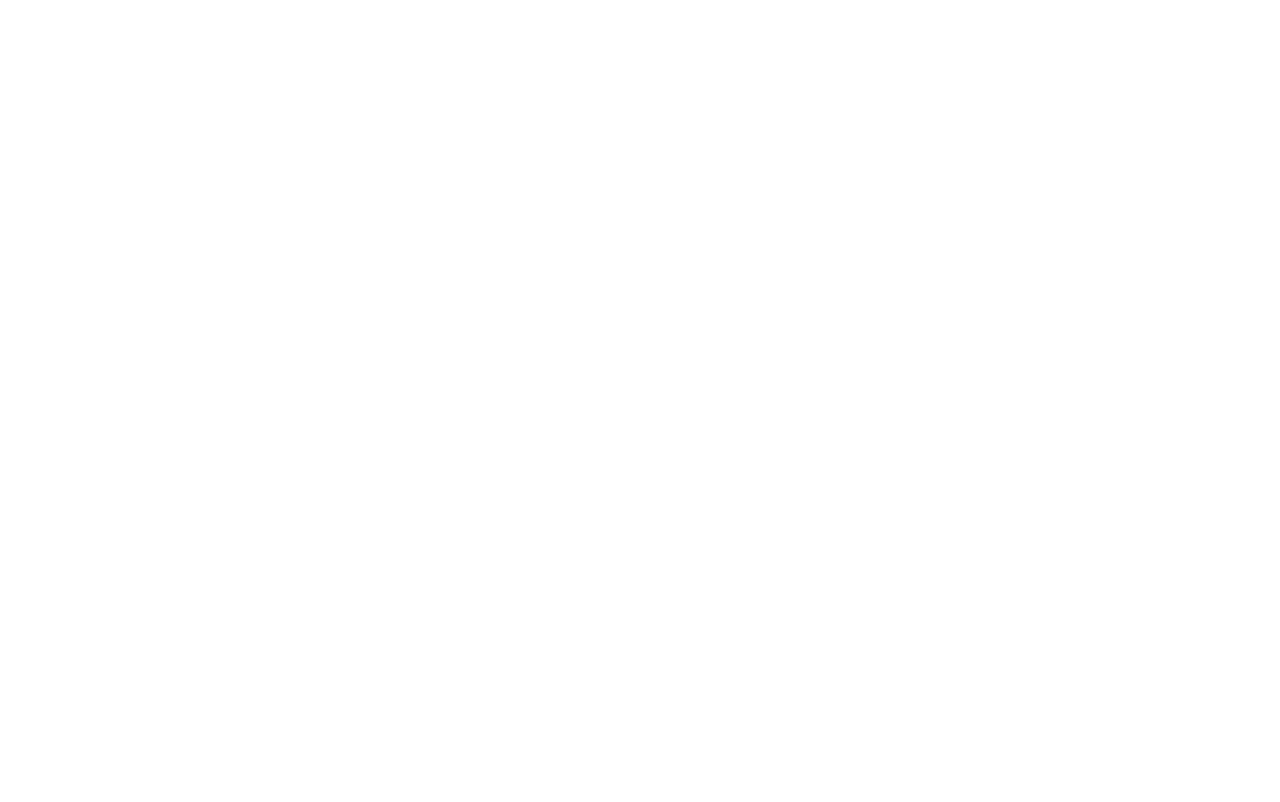
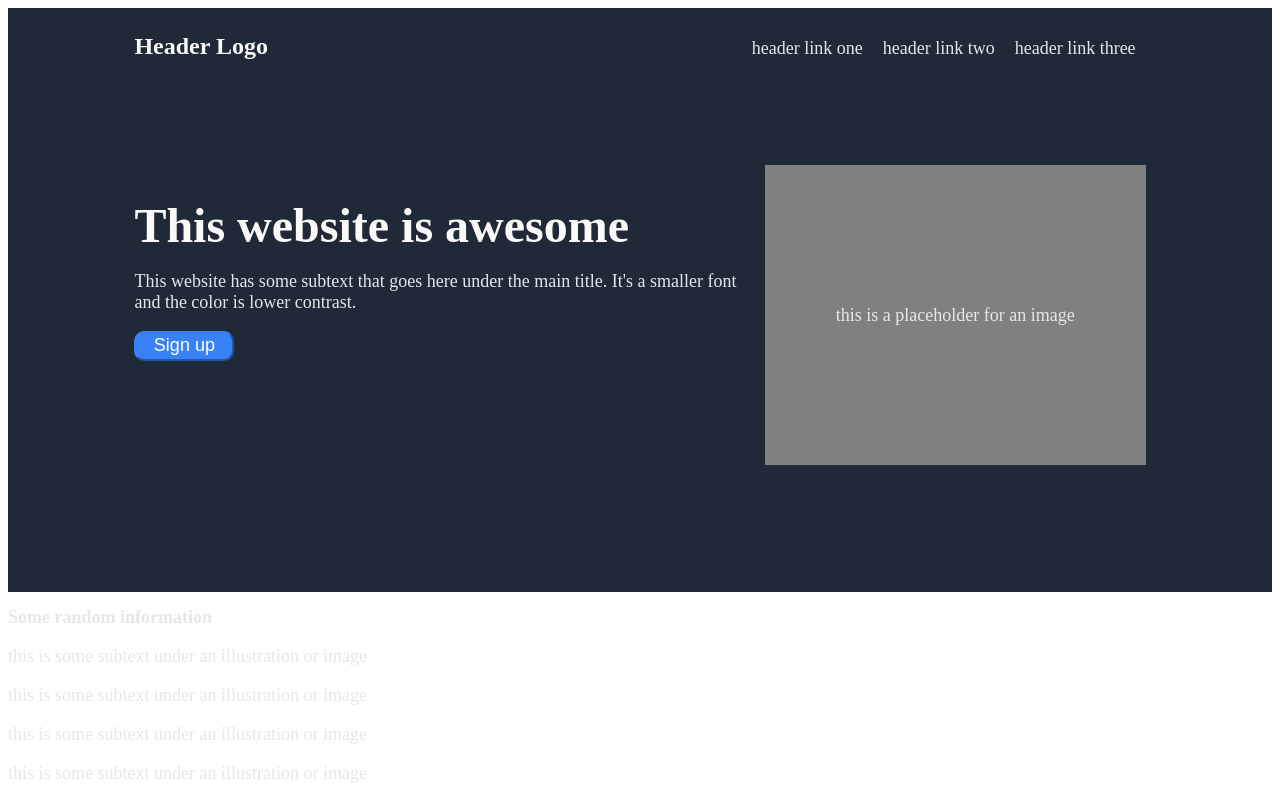
Before and after one commit to Evilgoose22/Landing-Page-Odin, a plain HTML site: page index.html in a window 1280 px wide. Drawn offline with Linux system fonts and the light colour scheme.

Commit message:
Header added
Title, intro, achor tags, logo, etc. added.

```diff
--- a/index.html
+++ b/index.html
@@ -7,8 +7,48 @@
     <link rel="stylesheet" href="styles/styles.css" />
   </head>
   <body>
-    <header></header>
-    <div class="container-1"></div>
+    <header>
+      <div class="banner">
+        <div class="logo">Header Logo</div>
+        <div class="links">
+          <ul>
+            <li><a href="#">header link one</a></li>
+            <li><a href="#">header link two</a></li>
+            <li><a href="#">header link three</a></li>
+          </ul>
+        </div>
+      </div>
+      <div class="header-body">
+        <div class="header-body-left">
+          <h1>This website is awesome</h1>
+          <p>
+            This website has some subtext that goes here under the main title.
+            It's a smaller font and the color is lower contrast.
+          </p>
+          <button id="Sign-Up">Sign up</button>
+        </div>
+        <div class="img-txt-box"><p>this is a placeholder for an image</p></div>
+      </div>
+    </header>
+    <div class="container-1">
+      <h2>Some random information</h2>
+      <div class="img-container">
+        <div class="img"></div>
+        <p class="grey">this is some subtext under an illustration or image</p>
+      </div>
+      <div class="img-container">
+        <div class="img"></div>
+        <p class="grey">this is some subtext under an illustration or image</p>
+      </div>
+      <div class="img-container">
+        <div class="img"></div>
+        <p class="grey">this is some subtext under an illustration or image</p>
+      </div>
+      <div class="img-container">
+        <div class="img"></div>
+        <p class="grey">this is some subtext under an illustration or image</p>
+      </div>
+    </div>
     <div class="container-2"></div>
     <div class="container-3"></div>
     <footer></footer>
--- a/styles/styles.css
+++ b/styles/styles.css
@@ -1,20 +1,97 @@
 /* Base Styles */
-:root {
-    --clr-dark: #1F2937;
-    --txt-main: 48px #f9faf8 bolder;
-    --txt-hero: 18px #E5E7EB;
-    --txt-logo: #F9FAF8;
-    --clr-btn: #3882F6;
-    --txt-info: 36px bolder #1F2937;
-    --clr-bkgd:#E5E7EB;
-    --txt-qt:36px italic #1F29E7
+* {
+    font-size: 18px;
+    color: #E5E7EB;
+}
+
+a {
+    text-decoration: none;
+}
+
+/* Header */
+header{
+    background-color: #1F2937;
+    padding: 2% 10%;
+}
+
+.banner {
+    display: flex;
+    justify-content: space-between;
+}
+
+.logo {
+    font-size: 24px;
+    color: #F9FAF8;
+    font-weight: bolder;
+}
+
+ul {
+    list-style-type: none;
+    margin: 0;
+    padding: 0;
+    display: flex;
+    justify-content: space-evenly;
+}
+
+li {
+    margin: 5px 10px;
+}
+
+h1 {
+    font-size: 48px;
+    margin-bottom: 0px;
+    font-weight: bolder;
+    color: #F9FAF8;
+}
+
+.header-body {
+    display: flex;
+    justify-content: space-between;
+    padding: 10% 0;
+}
+
+button {
+    background-color: #3882F6;
+    border-color: #3882F6;
+    color: white;
+    border-radius: 10px;
+    height: 30px;
+    width: 100px;
+}
+
+.img-txt-box {
+    height: 300px;
+    width: 500px;
+    background-color: grey;
+    color: #F9FAF8;
+
+    display: flex;
+    justify-content: center;
+    align-items: center;
 }
 
 
-/* Header */
+/* Container 1 */
+.container-1 {
+    xxx
+}
+
+.img-container{
+    xxx
+}
+
+.img {
+    xxx
+}
+
+p.grey {
+    xxx
+}
+/* Container 2 */
 
 
-/* Body */
+/* Container 3 */
+
 
 
 /* Footer */
```
